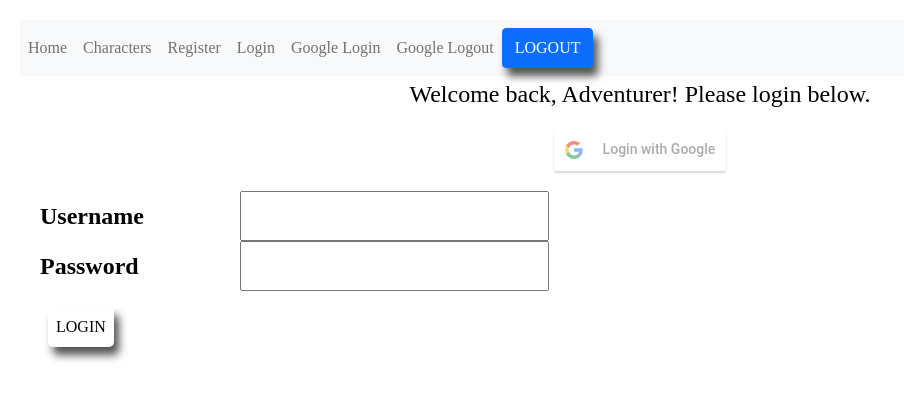
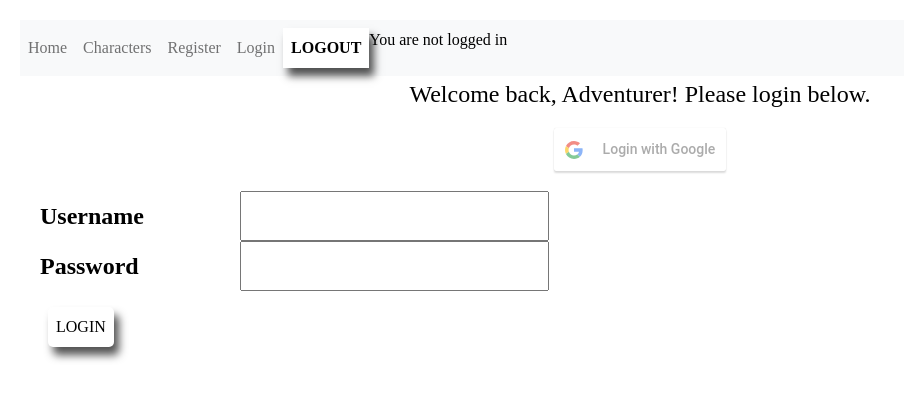
Before and after one commit to amanda-hayes/dnd-encounters-2021, a React (Create React App) app in the folder front-end/: page /Login in a window 1280 px wide. Shown: the top 400 px of the page, without its empty margins (0-904 px from the left). Built offline with nearby package versions, Linux system fonts and the light colour scheme.

Commit message:
Got login verification working and posting to navbar using props

```diff
--- a/front-end/src/App.js
+++ b/front-end/src/App.js
@@ -1,5 +1,5 @@
 import "./App.css";
-import { BrowserRouter as Router, Route, Switch, useHistory, Link } from "react-router-dom";
+import { BrowserRouter as Router, Route, Switch, useHistory, Link, withRouter } from "react-router-dom";
 import AllCharPage from "./Components/Characters";
 import CharacterStats from "./Components/CharDetails";
 import UpdateCharacterForm from "./Components/UpdateCharacterForm";
@@ -11,54 +11,51 @@ import YouWin from "./Components/YouWin";
 import YouLose from "./Components/YouLose";
 import Register from "./Components/Register";
 import Login from "./Components/Login";
-import { useContext, useState } from 'react'
+import { useState } from 'react'
 import { Navbar, Nav, Button } from "react-bootstrap";
-import UserContext from "./Components/UserContext";
 
-function App() {
+function App(props) {
 
-  let history = useHistory();
-  const [loggedIn, setLoggedIn] = useState(true);
+  const [loggedIn, setIsLoggedIn] = useState(false);
   const [token, setToken] = useState("");
 
-  // function toggleLogin() {
-  //   setLoggedIn(prevLoggedIn => !prevLoggedIn)
-  // }
 
   /*****************
    * LOGOUT *
    ****************/
 
-  const handleLogOut = (props) => {
+  const handleLogOut = () => {
     localStorage.clear();
+    setIsLoggedIn(false);
     alert("You have been logged out.");
-    history.push("/Login");
+    props.history.push("/Login");
   };
 
+  const userLogin = async (body) => {
+    try {
+      const response = await fetch("http://localhost:7000/login", {
+        method: "POST",
+        headers: {
+          "Content-type": "application/json",
+        },
+        body,
+      });
+
+      const data = await response.json();
+      window.localStorage.setItem("token", `Bearer ${data.token}`);
+      setToken(`Bearer ${data.token}`);
+
+
+      setIsLoggedIn(true);
+      alert("Logged In!");
+      props.history.push("/Characters");
+    } catch (error) {
+      console.error(error);
+    }
+  }
+  console.log(props);
   return (
     <>
-    {/* <UserContext.Provider value={{
-            userLoggedIn: [loggedIn, setLoggedIn],
-            tokenData: [token, setToken],
-          }}>
-      {loggedIn.username ? (
-          <>
-            {" "}
-            <span className="">Welcome back, {loggedIn.username}</span>
-            <button href="/" onClick={handleLogOut}>
-              Log Out
-            </button>
-          </>
-        ) : (
-          <>
-            <Link to="/register">Register</Link>
-            <Link to="/login">Log In</Link>
-          </>
-        )}
-        <UserContext />
-    </UserContext.Provider> */}
-
-    <Router>
       <div className="App">
         <div className="nav-routes" />
         <Navbar bg="light" expand="lg">
@@ -69,9 +66,8 @@ function App() {
               <Nav.Link href="/Characters"> Characters</Nav.Link>
               <Nav.Link href="/Register"> Register </Nav.Link>
               <Nav.Link href="/Login">Login</Nav.Link>
-              <Nav.Link href="/GoogleLogin">Google Login</Nav.Link>
-              <Nav.Link href="/GoogleLogout">Google Logout</Nav.Link>
-              <Button onClick={handleLogOut}>LOGOUT</Button>
+              <button onClick={handleLogOut}>LOGOUT</button>
+              {loggedIn ? "You are logged in" : "You are not logged in"}
             </Nav>
           </Navbar.Collapse>
         </Navbar>
@@ -94,11 +90,11 @@ function App() {
           <Route path="/YouWin" component={YouWin} />
           <Route path="/YouLose" component={YouLose} />
           <Route path="/Register" component={Register} />
-          <Route path="/Login" component={Login} />
+          <Route path="/Login" render={() => <Login userLogin={userLogin} setToken={setToken} setIsLoggedIn={setIsLoggedIn}/>} />
         </Switch>
       </div>
-    </Router>
+
     </>
   );
 }
-export default App;
+export default withRouter(App);
--- a/front-end/src/Components/Login.js
+++ b/front-end/src/Components/Login.js
@@ -8,7 +8,6 @@ import { refreshTokenSetup } from "./RefreshToken";
 const LoginForm = (props) => {
   const nameInput = useRef(null);
   const passwordInput = useRef(null);
-  const [token, setToken] = useState("");
   const [isLoggedIn, setIsLoggedIn] = useState([]);
   const clientId =
     "279098454783-6ifmp48rjph5516k7i7hajcsfshh8h2a.apps.googleusercontent.com";
@@ -21,29 +20,7 @@ const LoginForm = (props) => {
       username: nameInput.current.value,
       password: passwordInput.current.value,
     });
-
-    try {
-      const response = await fetch("http://localhost:7000/login", {
-        method: "POST",
-        headers: {
-          "Content-type": "application/json",
-        },
-        body,
-      });
-
-      const data = await response.json();
-      window.localStorage.setItem("token", `Bearer ${data.token}`);
-      setToken(`Bearer ${data.token}`);
-
-      // const loggedIn = isLoggedIn;
-      // loggedIn = "LOGGED IN";
-
-      setIsLoggedIn();
-      // alert("Logged In!");
-      history.push("/Characters");
-    } catch (error) {
-      console.error(error);
-    }
+    props.userLogin(body)
   };
 
   const onSuccess = (res) => {
@@ -60,28 +37,11 @@ const LoginForm = (props) => {
     alert("Logged Out Successfully");
   };
 
-  /*****************
-   * CHECK LOGIN *
-   ****************/
 
-  // const checkLogin = (event) => {
-  //     event.preventDefault();
-  //   if (token) {
-  //     let loggedIn = isLoggedIn;
-  //     loggedIn = "LOGGED IN";
-  //     setIsLoggedIn(loggedIn);
-  //     return true;
-  //   } else {
-  //       const loggedOut = isLoggedIn;
-  //       loggedOut = "LOGGED OUT";
-  //       setIsLoggedIn(loggedOut);
-  //       return false;
-  //   }
-  // };
 
   useEffect(() => {
     if (window.localStorage.getItem("token")) {
-      setToken(window.localStorage.getItem("token"));
+      props.setToken(window.localStorage.getItem("token"));
     }
     setIsLoggedIn(window.localStorage.getItem("token"));
   }, []);
--- a/front-end/src/Components/UserContext.js
+++ b/front-end/src/Components/UserContext.js
@@ -1,5 +1,5 @@
-// import { createContext } from 'react';
+import { createContext } from 'react';
 
-// const UserContext = createContext(null);
+const UserContext = createContext(null);
 
-// export default UserContext;
+export default UserContext;
```
Also changed, not shown: front-end/src/Components/CreateCharacterForm.js (+2 -5 lines), 1 other file (tests, documents, lock files or other folders).
